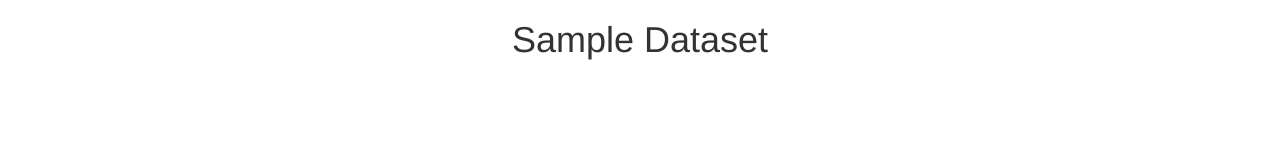
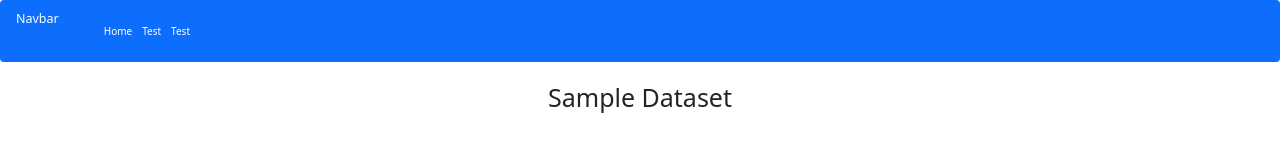
Before and after one commit to jfornqz/scraping_test, a plain HTML site: page index.html in a window 1280 px wide. Drawn offline with nearby package versions, Linux system fonts and the light colour scheme; no server answers.

Commit message:
edit 1st

```diff
--- a/index.html
+++ b/index.html
@@ -5,9 +5,33 @@
   <link rel="shortcut icon" href="./asset/favicon.ico">
   <script src="https://ajax.googleapis.com/ajax/libs/jquery/3.1.0/jquery.min.js"></script>
   <link rel="stylesheet" href="https://maxcdn.bootstrapcdn.com/bootstrap/3.3.6/css/bootstrap.min.css" />
-  <script src="https://maxcdn.bootstrapcdn.com/bootstrap/3.3.7/js/bootstrap.min.js"></script>
+  <script src="https://cdn.jsdelivr.net/npm/bootstrap@5.1.3/dist/js/bootstrap.bundle.min.js" integrity="sha384-ka7Sk0Gln4gmtz2MlQnikT1wXgYsOg+OMhuP+IlRH9sENBO0LRn5q+8nbTov4+1p" crossorigin="anonymous"></script>
+  <link href="https://cdn.jsdelivr.net/npm/bootstrap@5.1.3/dist/css/bootstrap.min.css" rel="stylesheet" integrity="sha384-1BmE4kWBq78iYhFldvKuhfTAU6auU8tT94WrHftjDbrCEXSU1oBoqyl2QvZ6jIW3" crossorigin="anonymous">
  </head>
  <body>
+  <nav class="navbar navbar-expand-lg navbar-light bg-primary">
+    <a class="navbar-brand text-white" href="#">Navbar</a>
+    <button class="navbar-toggler" type="button" data-toggle="collapse" data-target="#navbarSupportedContent" aria-controls="navbarSupportedContent" aria-expanded="false" aria-label="Toggle navigation">
+      <span class="navbar-toggler-icon"></span>
+    </button>
+
+    <div class="collapse navbar-collapse" id="navbarSupportedContent">
+      <ul class="navbar-nav mr-auto">
+        <li class="nav-item active">
+          <a class="nav-link text-white" href="#">Home</a>
+        </li>
+        <li class="nav-item">
+          <a class="nav-link text-white" href="#">Test</a>
+        </li>
+
+        <li class="nav-item">
+          <a class="nav-link text-white" href="#">Test</a>
+        </li>
+      </ul>
+
+    </div>
+  </nav>
+
   <div class="container">
    <div class="table-responsive">
     <h1 align="center">Sample Dataset</h1>
```
